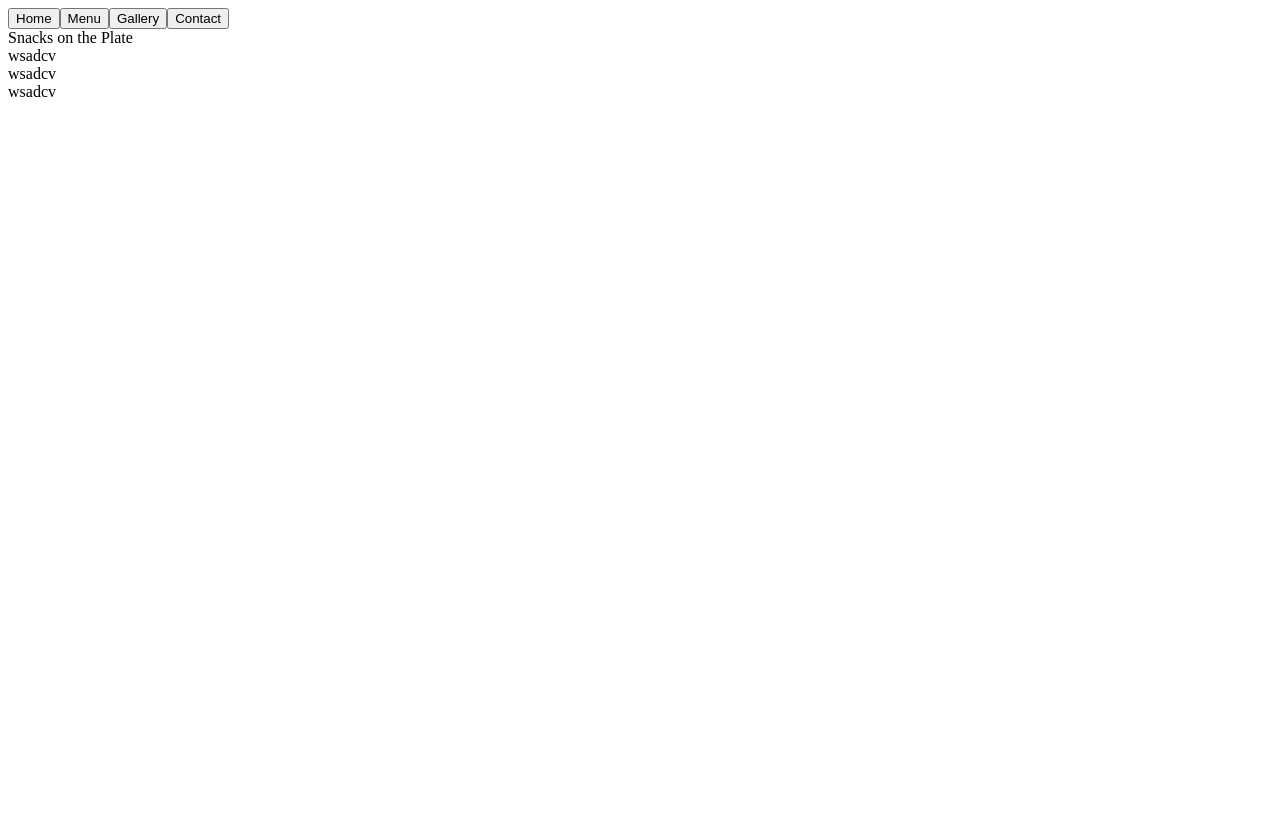
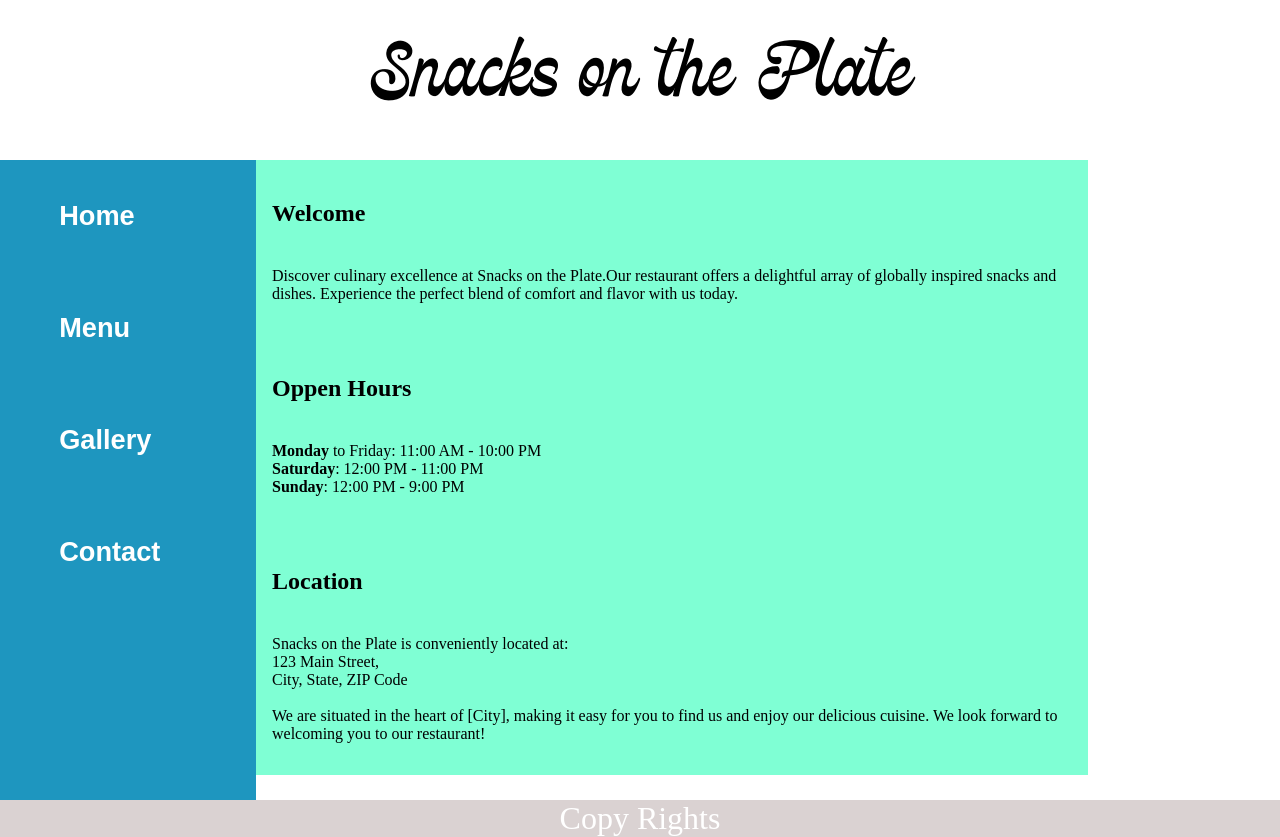
Before and after one commit to mik-dmi/Restaurant_Page_Project, a website built with webpack: page dist/index.html in a window 1280 px wide. Before the commit the page ends 800 px from the top, so only its background shows below. Built offline with nearby package versions, Linux system fonts and the light colour scheme.

Commit message:
Still working on on the home page

```diff
--- a/src/home_page.js
+++ b/src/home_page.js
@@ -1,10 +1,36 @@
+import DOMPurify from 'dompurify';
 export const mainPage = ()=>{
+    const homePageContainers = [];
+    const titleIfBody = [];
+    const textInBody = [];
+    const dataOfTitleInTheBody = ["Welcome","Oppen Hours","Location"]
+    const dataTextInTheBody = ['Discover culinary excellence at Snacks on the Plate.Our restaurant offers a delightful array of globally inspired snacks and dishes. Experience the perfect blend of comfort and flavor with us today.',
+    `<strong>Monday</strong> to Friday: 11:00 AM - 10:00 PM<br>
+    <strong>Saturday</strong>: 12:00 PM - 11:00 PM<br>
+    <strong>Sunday</strong>: 12:00 PM - 9:00 PM
+    `, `Snacks on the Plate is conveniently located at:<br>
+    123 Main Street,<br>
+    City, State, ZIP Code<br><br>
+    We are situated in the heart of [City], making it easy for you to find us and enjoy our delicious cuisine. We look forward to welcoming you to our restaurant!
+    ` ];
+
+
+
+
 
     const mainContainer = document.getElementById('content');
+
     const headerContainer = document.createElement('div');
+    headerContainer.classList = 'header';
+
     const bodyContainer = document.createElement('div');
+    bodyContainer.classList = 'body';
+
     const footerContainer = document.createElement('div');
-    const homePageContainers = [];
+    footerContainer.classList = 'footer'
+
+    const sidebarContainer = document.createElement('div');
+    sidebarContainer.classList = "sidebar"
 
     const homeButton = document.createElement('button');
     homeButton.classList = "menuButton";
@@ -19,24 +45,40 @@ export const mainPage = ()=>{
     contactButton.classList = "menuButton";
 
     const nameOfRestaurant = document.createElement('div');
-    nameOfRestaurant.classList = "menuButton";
+
+
 
     mainContainer.appendChild(headerContainer); //main page template
+    mainContainer.appendChild(sidebarContainer);
     mainContainer.appendChild(bodyContainer);   //main page template
     mainContainer.appendChild(footerContainer); //main page template
 
-    headerContainer.appendChild(homeButton);
-    headerContainer.appendChild(menuButton);
-    headerContainer.appendChild(galleryButton);
-    headerContainer.appendChild(contactButton);
-    bodyContainer.appendChild(nameOfRestaurant);
+    headerContainer.appendChild(nameOfRestaurant);
+    sidebarContainer.appendChild(homeButton);
+    sidebarContainer.appendChild(menuButton);
+    sidebarContainer.appendChild(galleryButton);
+    sidebarContainer.appendChild(contactButton);
+
 
     for(let i = 0; i < 3; i++ ){
         homePageContainers[i] = document.createElement('div');
+        titleIfBody[i] = document.createElement('p');
+        titleIfBody[i].classList = 'titleInBody';
+        textInBody[i] = document.createElement('p');
+        textInBody.classList = 'textInBody';
         homePageContainers[i].classList = "containersHomePage";
-        homePageContainers[i].textContent = "wsadcv"
-        bodyContainer.appendChild(homePageContainers[i])
+        titleIfBody[i].textContent = dataOfTitleInTheBody[i];
+        textInBody[i].innerHTML  = dataTextInTheBody[i];
+        bodyContainer.appendChild(homePageContainers[i]);
+        homePageContainers[i].appendChild(titleIfBody[i]);
+        homePageContainers[i].appendChild(textInBody[i]);
     };
+
+
+
+
+
+
 
     nameOfRestaurant.textContent = "Snacks on the Plate"
 
@@ -45,6 +87,7 @@ export const mainPage = ()=>{
     galleryButton.textContent = 'Gallery';
     contactButton.textContent = 'Contact';
 
+    footerContainer.textContent = "Copy Rights"
     console.log("coococ")
 
 
--- a/src/styles.css
+++ b/src/styles.css
@@ -0,0 +1,82 @@
+@font-face {
+    font-family: 'headersFont';
+    src: url('../fonts/DelagioScript.otf');
+
+}
+
+html,body{
+    margin: 0;
+
+}
+
+#content{
+    display: grid;
+    grid-template-columns: 1fr 4fr;
+    grid-template-rows: 1fr 4fr auto;
+}
+
+.header{
+    display: flex;
+    justify-content: center;
+    padding: 2rem;
+    font-size: 5rem;
+    font-family: 'headersFont';
+    grid-column: 1 /span2;
+    font-weight: 550;
+}
+
+.sidebar{
+    display:flex;
+    flex-direction: column;
+    background-color: rgb(30, 150, 191);
+
+}
+.menuButton{
+    display: flex;
+    align-items: center;
+    justify-content: flex-start;
+    padding: 2rem;
+    padding-left: 20%;
+    margin: 0.5rem;
+    font-size: 1.7rem;
+    font-weight: 700;
+    color: white;
+    background-color: transparent;
+    border: none;
+}
+
+.menuButton:active {
+    /* Change border color to red when clicked */
+    background-color: rgb(27, 126, 159);; /* Change background color to gray when clicked */
+    color: #cce3ea; /* Change text color to white when clicked */
+}
+
+
+.footer{
+    grid-column: 1/span 2;
+    background-color: rgb(218, 210, 210);
+    color: white;
+    display: flex;
+    align-items: center;
+    justify-content: center;
+    font-size: 2rem;
+}
+
+.body{
+    display: flex;
+    flex-direction: column;
+
+}
+
+.titleInBody{
+    font-weight: 800;
+    font-size: 1.5rem;
+}
+
+.containersHomePage{
+    background-color: aquamarine;
+    width:50rem ;
+    display: flex;
+    flex-direction: column;
+    padding: 1rem;
+}
--- a/webpack.config.js
+++ b/webpack.config.js
@@ -7,4 +7,33 @@ module.exports = {
     filename: 'main.js',
     path: path.resolve(__dirname, 'dist'),
   },
+module: {
+  rules: [
+      {
+          test: /\.(woff|woff2|ttf|eot)$/,
+          use: {
+              loader: 'file-loader',
+              options: {
+                name: '[name].[ext]', // Use placeholders for the output filename
+                outputPath: '../'
+              }
+          }
+      }
+
+    ]
+},
+module: {
+  rules: [
+    {
+      test: /\.js$/,
+      exclude: /node_modules/,
+      use: {
+        loader: 'babel-loader', // Add Babel loader for ES6 support
+        options: {
+          presets: ['@babel/preset-env'],
+        },
+      },
+    },
+  ],
+}
 };
```
Also changed, not shown: package.json (+7 -0 lines), dist/index.html, dist/main.js, fonts/DelagioScript.otf (added), 1 other file.
